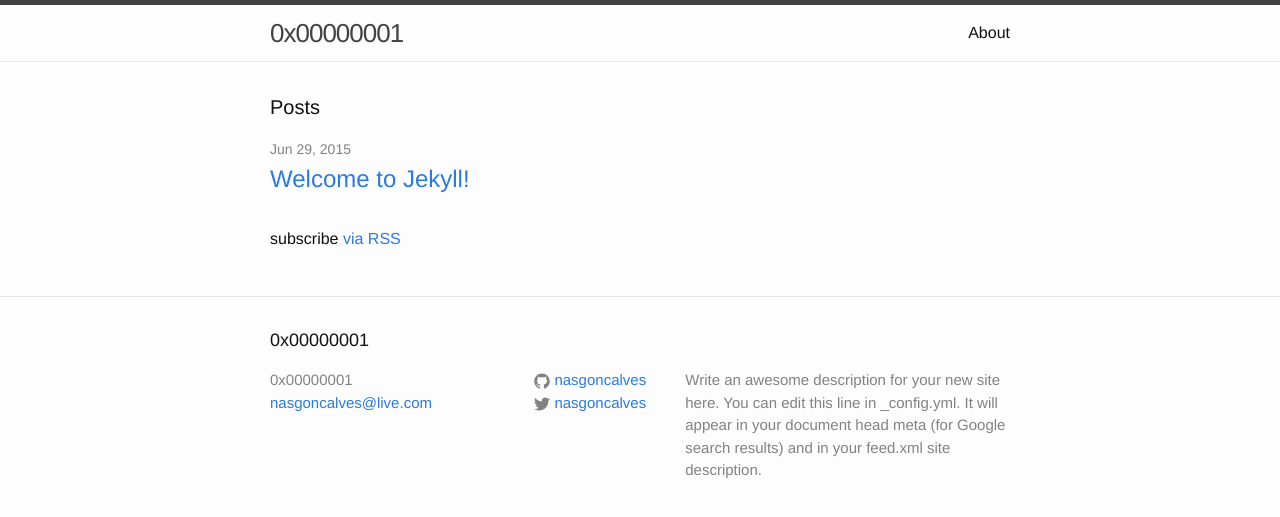
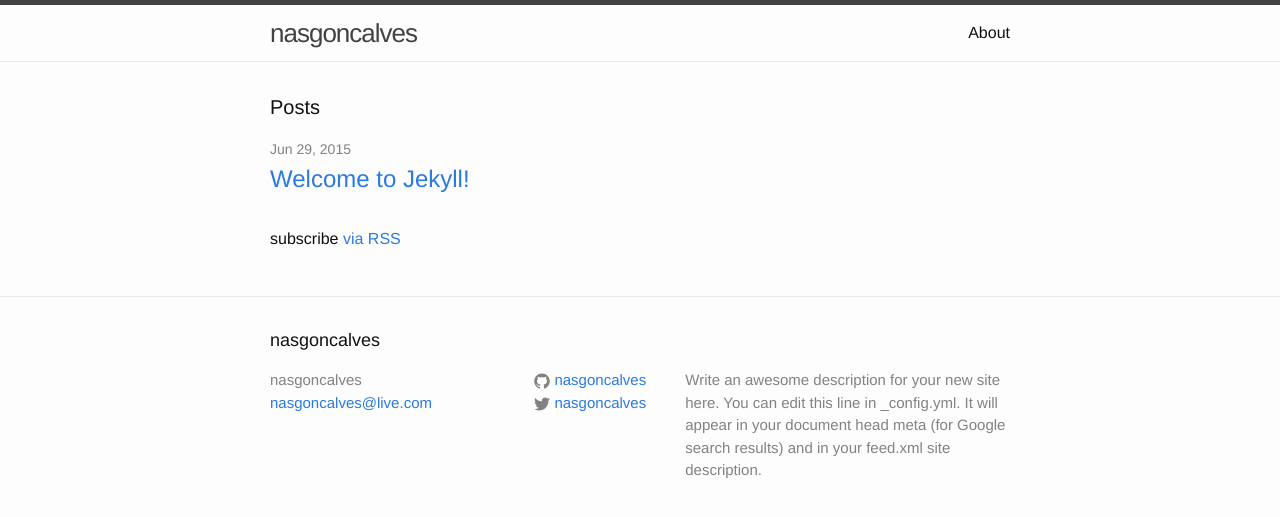
Before and after one commit to nasgoncalves/nasgoncalves.github.io, a Jekyll site: the page built from index.html, in a window 1280 px wide. Shown: the top 517 px of the page. Built offline with Jekyll 4.4.1, drawn with Linux system fonts in a browser that asks for light colours.

Commit message:
Change configs

```diff
--- a/_config.yml
+++ b/_config.yml
@@ -1,5 +1,5 @@
 # Site settings
-title: '0x00000001'
+title: nasgoncalves
 email: nasgoncalves@live.com
 
 description: >
```
